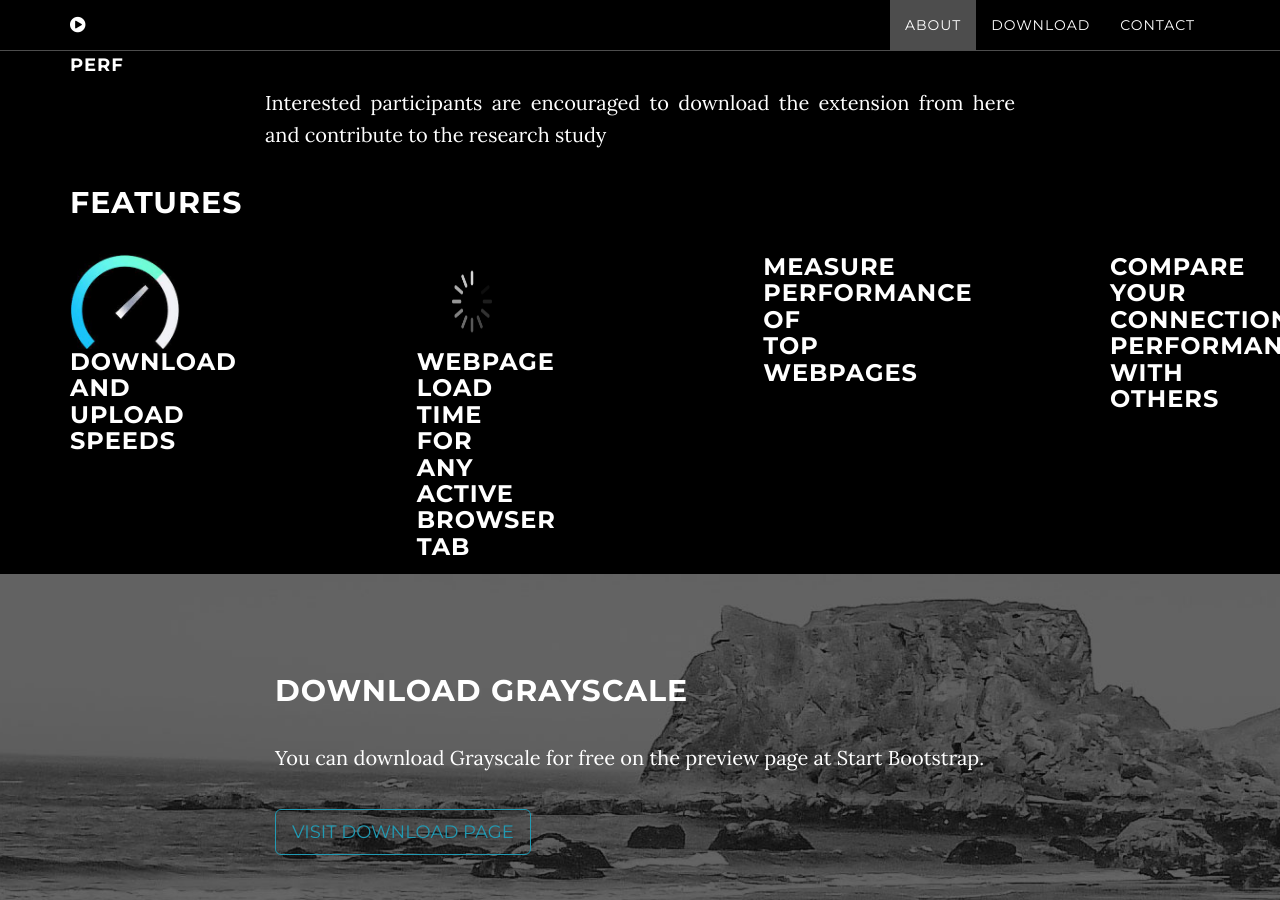
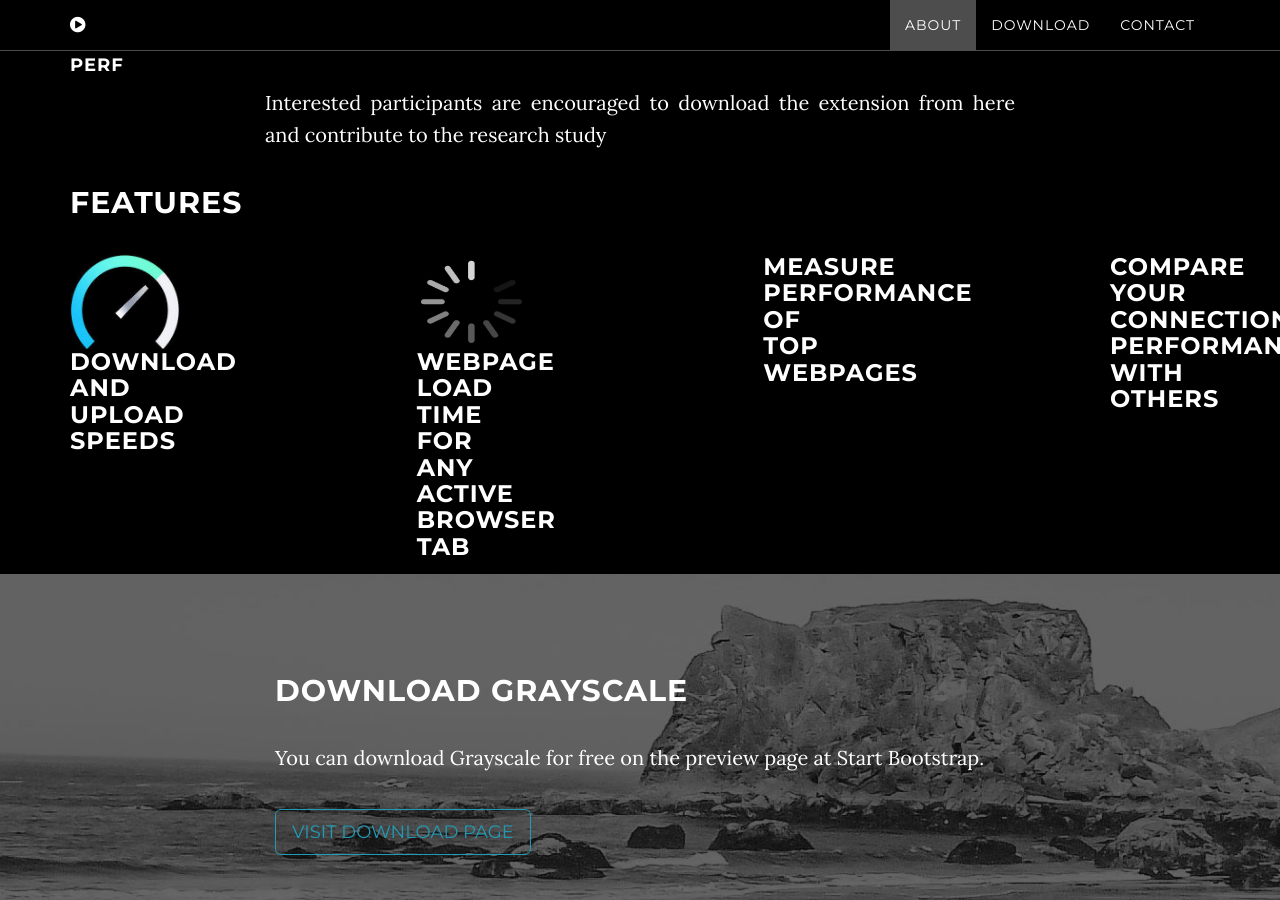
Before and after one commit to socsys/measurements, a Jekyll site: the page built from index.html, in a window 1280 px wide and 900 px high, scrolled down 1375 px. Built offline with Jekyll 4.4.1, drawn with Linux system fonts in a browser that asks for light colours.

Commit message:
add features section-3

```diff
--- a/_includes/about.html
+++ b/_includes/about.html
@@ -21,7 +21,7 @@
               <h3>Download and Upload Speeds</h3>
             </div>
             <div>
-              <img src="loadtime.jpg" class="expand" width="110" height="95" alt=""/>
+              <img src="pageloadt.png" class="expand" width="110" height="95" alt=""/>
               <h3>Webpage Load time for any active browser tab</h3>
             </div>
             <div>
```
Also changed, not shown: loadtime2.jpg (added), pageloadt.png (added).
